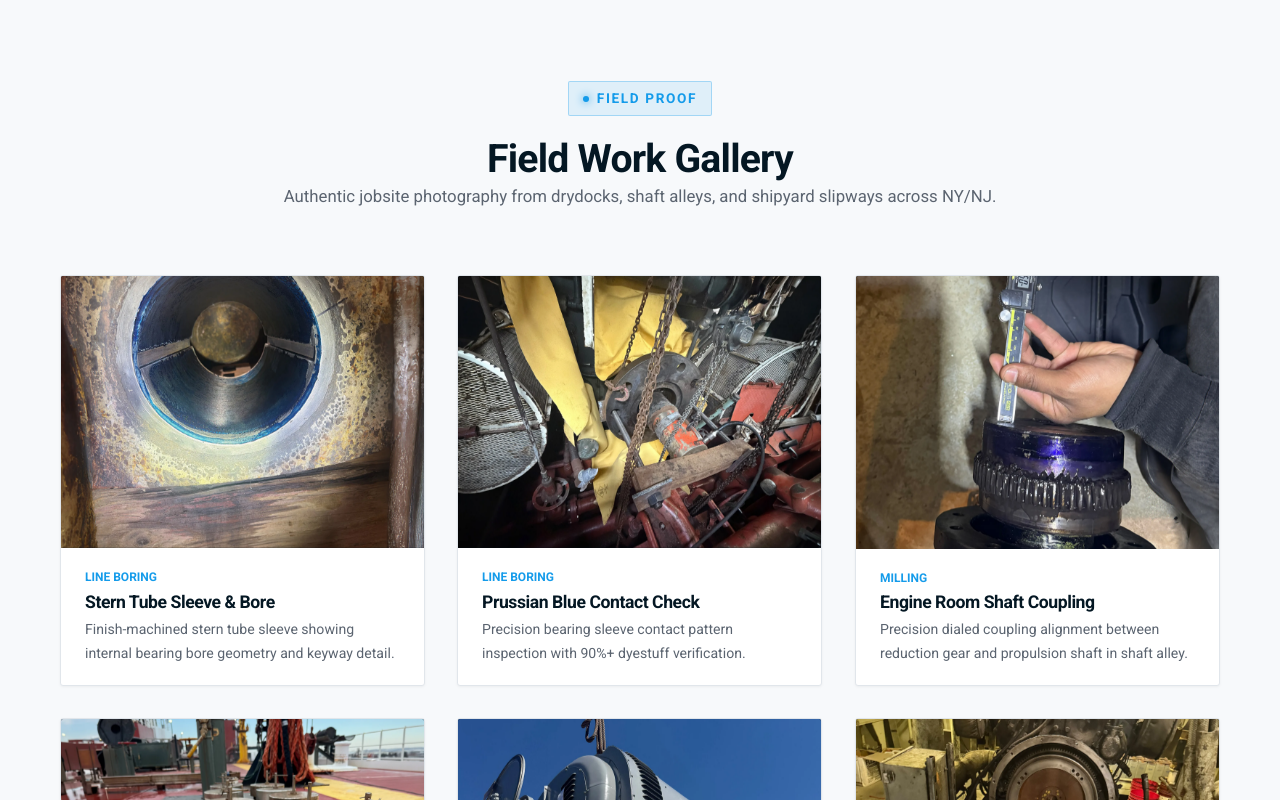
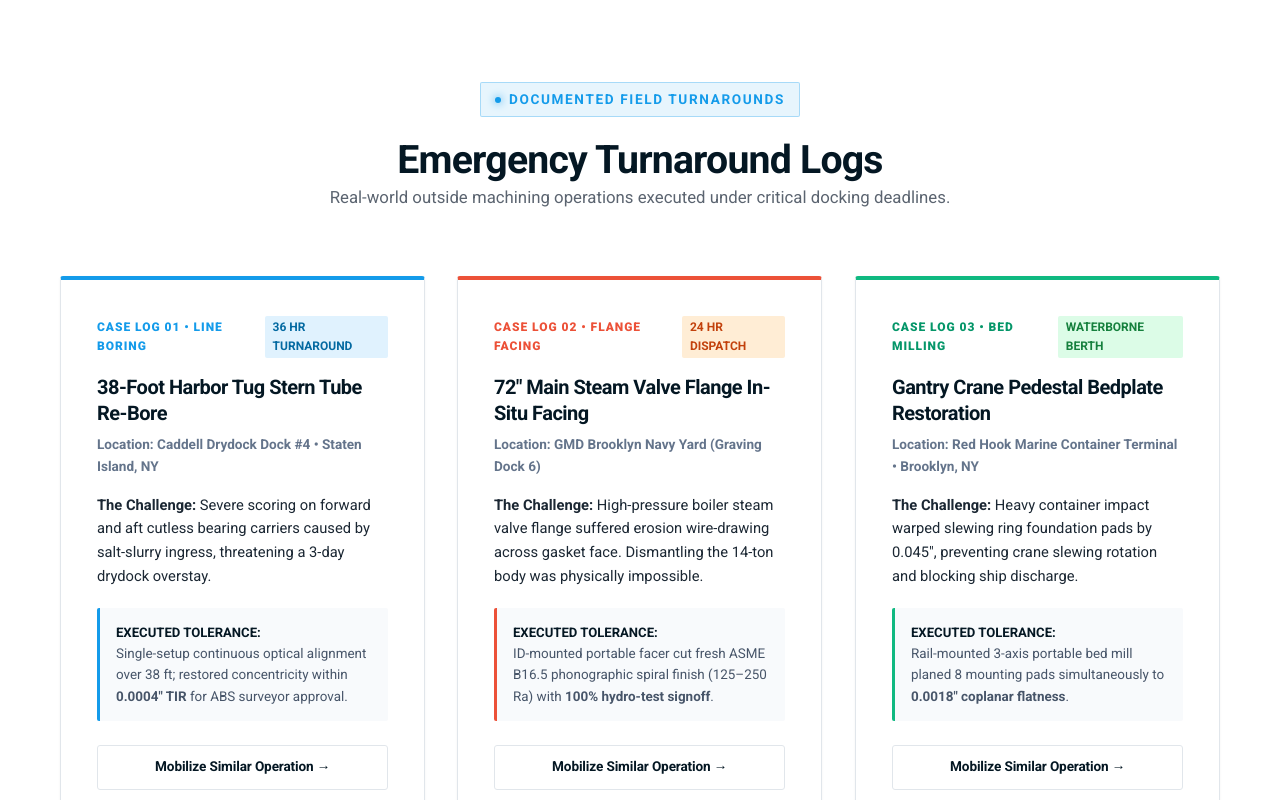
Before and after one commit to cozunap/brothers-machine-services, a React (Vite) app in the folder frontend/: page / in a window 1280 px wide. Shown: the part 3900-4700 px from the top of the page. Built offline with nearby package versions, Linux system fonts and the light colour scheme; no server answers.

Commit message:
feat(caselogs): add Emergency Turnaround Case Logs with verified field tolerances

```diff
--- a/frontend/src/pages/Home.tsx
+++ b/frontend/src/pages/Home.tsx
@@ -288,6 +288,118 @@ export const Home: React.FC<HomeProps> = ({ settings, services, gallery }) => {
         </div>
       </section>
 
+      {/* 5B. Emergency Turnaround Case Logs (Proof of Execution in Field) */}
+      <section className="section section-white" style={{ background: '#ffffff', borderTop: '1px solid var(--color-border)', borderBottom: '1px solid var(--color-border)' }}>
+        <div className="container">
+          <div className="section-header">
+            <div className="eyebrow">
+              <span className="eyebrow-dot"></span>
+              <span>Documented Field Turnarounds</span>
+            </div>
+            <h2>Emergency Turnaround Logs</h2>
+            <p>Real-world outside machining operations executed under critical docking deadlines.</p>
+          </div>
+
+          <div style={{ display: 'grid', gridTemplateColumns: 'repeat(auto-fit, minmax(320px, 1fr))', gap: '2rem' }}>
+            {/* Case 01 */}
+            <div className="card" style={{ borderTop: '4px solid var(--color-steel-blue)', display: 'flex', flexDirection: 'column' }}>
+              <div style={{ display: 'flex', justifyContent: 'space-between', alignItems: 'center', marginBottom: '1rem' }}>
+                <span style={{ fontSize: '0.75rem', fontWeight: 800, color: 'var(--color-steel-blue)', textTransform: 'uppercase', letterSpacing: '0.08em' }}>
+                  CASE LOG 01 • LINE BORING
+                </span>
+                <span style={{ fontSize: '0.75rem', background: '#e0f2fe', color: '#0369a1', padding: '2px 8px', borderRadius: 2, fontWeight: 700 }}>
+                  36 HR TURNAROUND
+                </span>
+              </div>
+              <h3 style={{ fontSize: '1.25rem', marginBottom: '0.5rem', lineHeight: 1.3 }}>
+                38-Foot Harbor Tug Stern Tube Re-Bore
+              </h3>
+              <div style={{ fontSize: '0.85rem', color: '#64748b', fontWeight: 600, marginBottom: '1rem' }}>
+                Location: Caddell Drydock Dock #4 • Staten Island, NY
+              </div>
+              <p style={{ fontSize: '0.92rem', color: 'var(--color-text-dark)', marginBottom: '1.25rem', lineHeight: 1.6 }}>
+                <strong>The Challenge:</strong> Severe scoring on forward and aft cutless bearing carriers caused by salt-slurry ingress, threatening a 3-day drydock overstay.
+              </p>
+              <div style={{ background: '#f8fafc', padding: '0.85rem 1rem', borderRadius: 2, marginBottom: '1.5rem', borderLeft: '3px solid var(--color-steel-blue)' }}>
+                <div style={{ fontSize: '0.82rem', color: 'var(--color-navy)', fontWeight: 700 }}>
+                  EXECUTED TOLERANCE:
+                </div>
+                <div style={{ fontSize: '0.84rem', color: '#475569' }}>
+                  Single-setup continuous optical alignment over 38 ft; restored concentricity within <strong>0.0004" TIR</strong> for ABS surveyor approval.
+                </div>
+              </div>
+              <Link to="/contact?service=Line%20Boring" className="btn btn-outline-dark" style={{ marginTop: 'auto', fontSize: '0.85rem', padding: '0.65rem 1rem', textAlign: 'center' }}>
+                Mobilize Similar Operation &rarr;
+              </Link>
+            </div>
+
+            {/* Case 02 */}
+            <div className="card" style={{ borderTop: '4px solid var(--color-orange)', display: 'flex', flexDirection: 'column' }}>
+              <div style={{ display: 'flex', justifyContent: 'space-between', alignItems: 'center', marginBottom: '1rem' }}>
+                <span style={{ fontSize: '0.75rem', fontWeight: 800, color: 'var(--color-orange)', textTransform: 'uppercase', letterSpacing: '0.08em' }}>
+                  CASE LOG 02 • FLANGE FACING
+                </span>
+                <span style={{ fontSize: '0.75rem', background: '#ffedd5', color: '#c2410c', padding: '2px 8px', borderRadius: 2, fontWeight: 700 }}>
+                  24 HR DISPATCH
+                </span>
+              </div>
+              <h3 style={{ fontSize: '1.25rem', marginBottom: '0.5rem', lineHeight: 1.3 }}>
+                72" Main Steam Valve Flange In-Situ Facing
+              </h3>
+              <div style={{ fontSize: '0.85rem', color: '#64748b', fontWeight: 600, marginBottom: '1rem' }}>
+                Location: GMD Brooklyn Navy Yard (Graving Dock 6)
+              </div>
+              <p style={{ fontSize: '0.92rem', color: 'var(--color-text-dark)', marginBottom: '1.25rem', lineHeight: 1.6 }}>
+                <strong>The Challenge:</strong> High-pressure boiler steam valve flange suffered erosion wire-drawing across gasket face. Dismantling the 14-ton body was physically impossible.
+              </p>
+              <div style={{ background: '#f8fafc', padding: '0.85rem 1rem', borderRadius: 2, marginBottom: '1.5rem', borderLeft: '3px solid var(--color-orange)' }}>
+                <div style={{ fontSize: '0.82rem', color: 'var(--color-navy)', fontWeight: 700 }}>
+                  EXECUTED TOLERANCE:
+                </div>
+                <div style={{ fontSize: '0.84rem', color: '#475569' }}>
+                  ID-mounted portable facer cut fresh ASME B16.5 phonographic spiral finish (125–250 Ra) with <strong>100% hydro-test signoff</strong>.
+                </div>
+              </div>
+              <Link to="/contact?service=Flange%20Facing" className="btn btn-outline-dark" style={{ marginTop: 'auto', fontSize: '0.85rem', padding: '0.65rem 1rem', textAlign: 'center' }}>
+                Mobilize Similar Operation &rarr;
+              </Link>
+            </div>
+
+            {/* Case 03 */}
+            <div className="card" style={{ borderTop: '4px solid #10b981', display: 'flex', flexDirection: 'column' }}>
+              <div style={{ display: 'flex', justifyContent: 'space-between', alignItems: 'center', marginBottom: '1rem' }}>
+                <span style={{ fontSize: '0.75rem', fontWeight: 800, color: '#059669', textTransform: 'uppercase', letterSpacing: '0.08em' }}>
+                  CASE LOG 03 • BED MILLING
+                </span>
+                <span style={{ fontSize: '0.75rem', background: '#dcfce7', color: '#15803d', padding: '2px 8px', borderRadius: 2, fontWeight: 700 }}>
+                  WATERBORNE BERTH
+                </span>
+              </div>
+              <h3 style={{ fontSize: '1.25rem', marginBottom: '0.5rem', lineHeight: 1.3 }}>
+                Gantry Crane Pedestal Bedplate Restoration
+              </h3>
+              <div style={{ fontSize: '0.85rem', color: '#64748b', fontWeight: 600, marginBottom: '1rem' }}>
+                Location: Red Hook Marine Container Terminal • Brooklyn, NY
+              </div>
+              <p style={{ fontSize: '0.92rem', color: 'var(--color-text-dark)', marginBottom: '1.25rem', lineHeight: 1.6 }}>
+                <strong>The Challenge:</strong> Heavy container impact warped slewing ring foundation pads by 0.045", preventing crane slewing rotation and blocking ship discharge.
+              </p>
+              <div style={{ background: '#f8fafc', padding: '0.85rem 1rem', borderRadius: 2, marginBottom: '1.5rem', borderLeft: '3px solid #10b981' }}>
+                <div style={{ fontSize: '0.82rem', color: 'var(--color-navy)', fontWeight: 700 }}>
+                  EXECUTED TOLERANCE:
+                </div>
+                <div style={{ fontSize: '0.84rem', color: '#475569' }}>
+                  Rail-mounted 3-axis portable bed mill planed 8 mounting pads simultaneously to <strong>0.0018" coplanar flatness</strong>.
+                </div>
+              </div>
+              <Link to="/contact?service=Portable%20Milling" className="btn btn-outline-dark" style={{ marginTop: 'auto', fontSize: '0.85rem', padding: '0.65rem 1rem', textAlign: 'center' }}>
+                Mobilize Similar Operation &rarr;
+              </Link>
+            </div>
+          </div>
+        </div>
+      </section>
+
       {/* 6. Gallery Strip (6 items) */}
       <section className="section section-light">
         <div className="container">
```
